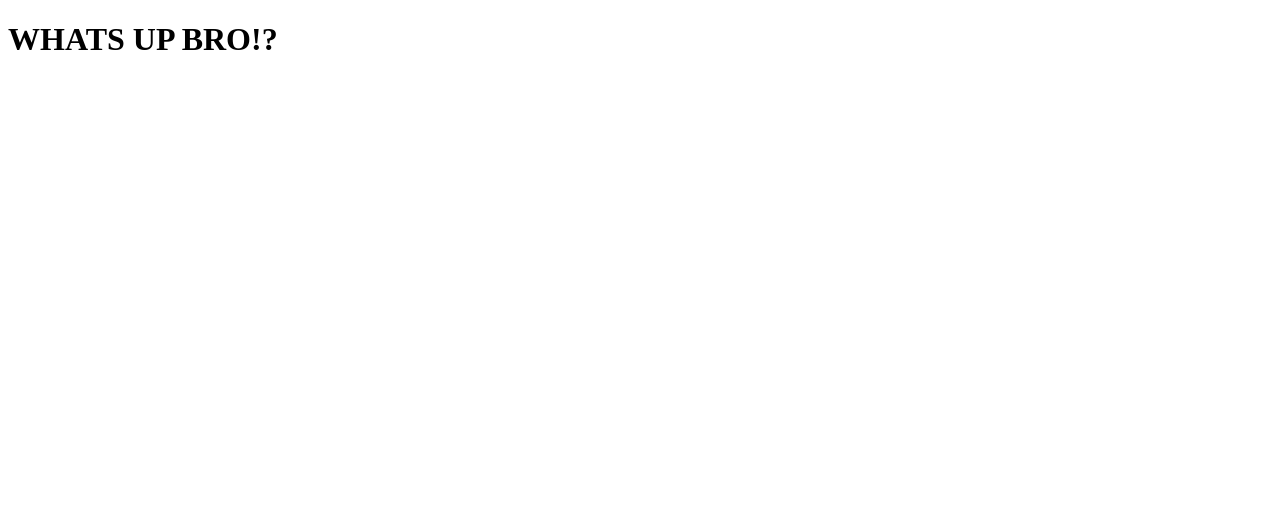
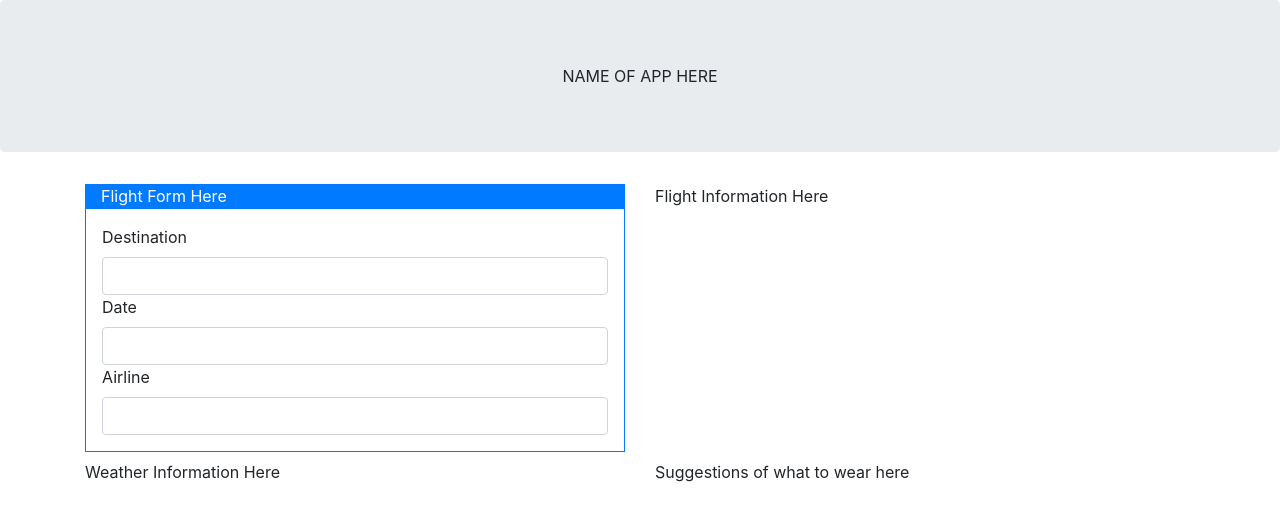
Before and after one commit to aktran321/aktran321-gwBootcampProject-1, a plain HTML site: page index.html in a window 1280 px wide. Drawn offline with nearby package versions, Linux system fonts and the light colour scheme.

Commit message:
skeleton for frontend

```diff
--- a/index.html
+++ b/index.html
@@ -1,9 +1,46 @@
 <!doctype html>
 <html lang="en">
     <head>
-
+ <!--Bootstrap Link-->
+ <link rel="stylesheet" href="https://maxcdn.bootstrapcdn.com/bootstrap/4.0.0/css/bootstrap.min.css"
+ integrity="sha384-Gn5384xqQ1aoWXA+058RXPxPg6fy4IWvTNh0E263XmFcJlSAwiGgFAW/dAiS6JXm" crossorigin="anonymous">
+<div class="jumbotron text-center">
+    NAME OF APP HERE
+</div>
     </head>
     <body>
-        <h1>WHATS UP BRO!?</h1>
+        <div class ="container">
+            <div class = "row">
+                <div class = "col-6">
+                    <div class="w-100 badge-primary pl-3">
+                            Flight Form Here
+                    </div>
+                    <form class="mb-2 border border-primary">
+                        <div class="m-3">
+                            <label for="destination">Destination</label>
+                            <input type="text" id="destination" class="form-control">
+                            <label for="date">Date</label>
+                            <input type="text" id="date" class="form-control">
+                            <label for="airline">Airline</label>
+                            <input type="text" id="airline" class="form-control">
+                        </div>
+                    </form>
+                </div>
+                <div class = "col-6">
+                    Flight Information Here
+                </div>
+            </div>
+                <div class="row">
+                    <div class="col-6">
+                            Weather Information Here
+                    </div>
+
+
+                    <div class="col-6">
+                            Suggestions of what to wear here
+                    </div>
+                </div>
+
+        </div>
     </body>
 </html>
```
